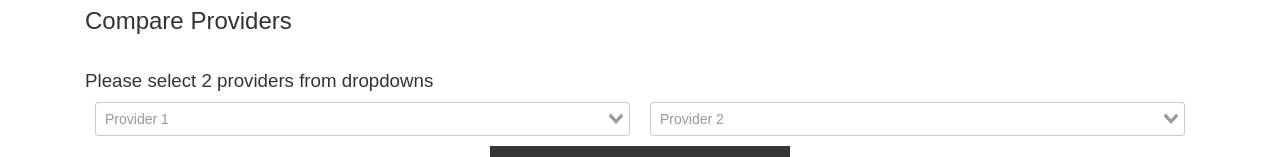
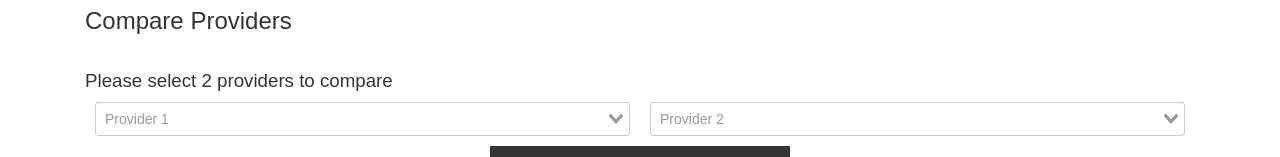
Before and after one commit to Melvin-Lj/DigitalTwin, a Vue app: page /compare in a window 1280 px wide. Shown: the part 343-500 px from the top of the page. Built offline with nearby package versions, Linux system fonts and the light colour scheme.

Commit message:
finished

```diff
--- a/src/views/Compare.vue
+++ b/src/views/Compare.vue
@@ -10,7 +10,7 @@
 					<h2>Compare Providers</h2>
 				</div>
 			</div>
-			<div class="topic"><h3>Please select 2 providers from dropdowns</h3></div>
+			<div class="topic"><h3>Please select 2 providers to compare</h3></div>
 			<div class="row">
 				<div class="column">
 					<v-select
```
